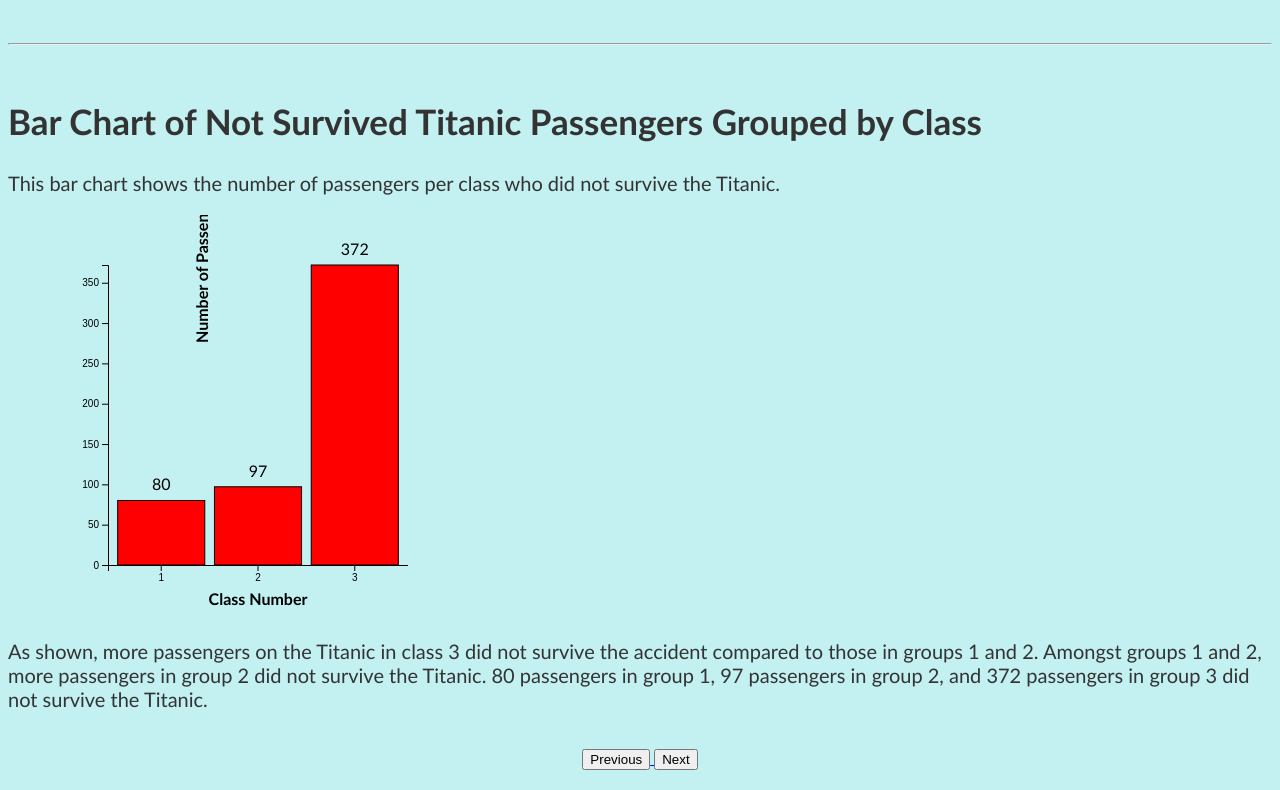
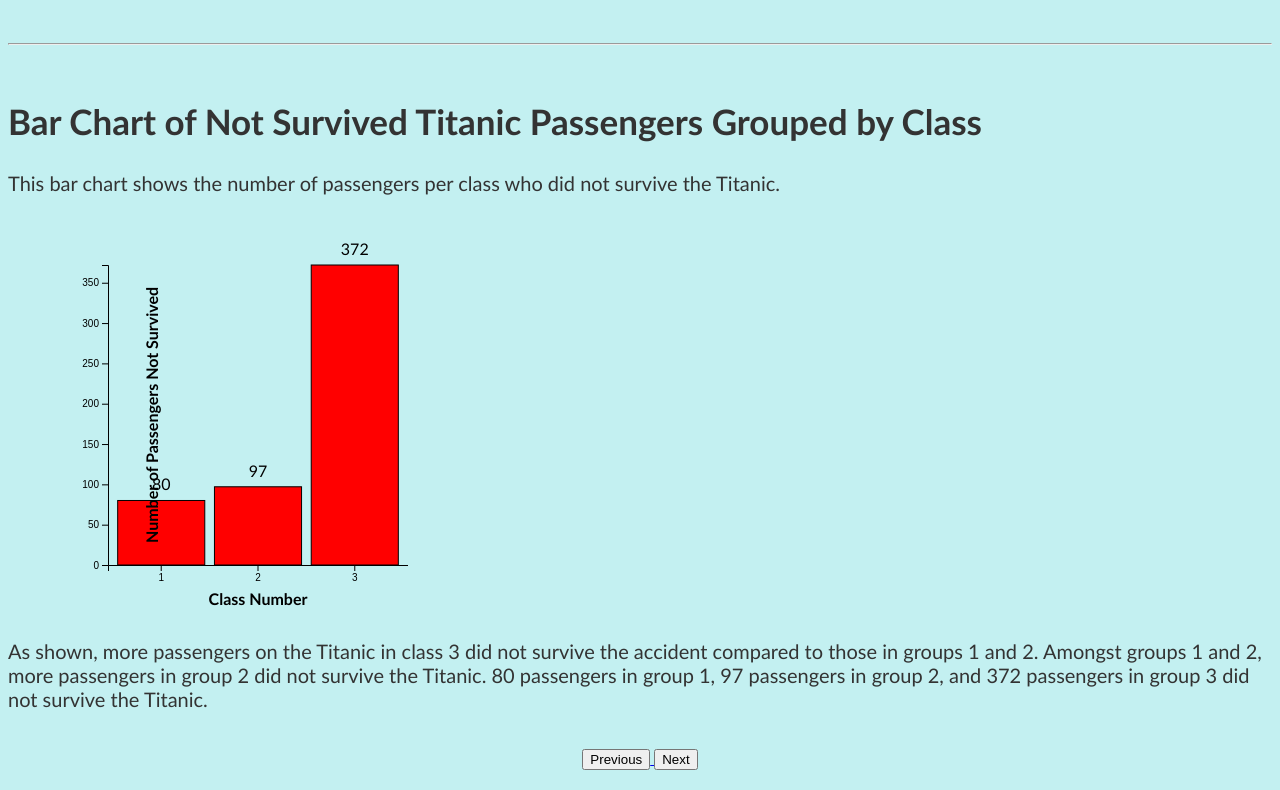
Before and after one commit to nisharamananathan/nisharamananathan.github.io, a plain HTML site: page graph2.html in a window 1280 px wide. Shown: the part 372-1162 px from the top of the page. Drawn offline with nearby package versions, Linux system fonts and the light colour scheme.

Commit message:
Update graph2.html

```diff
--- a/graph2.html
+++ b/graph2.html
@@ -165,8 +165,8 @@
 
                             svg.append("text")
                                 .attr("class", "axis-title")
-                                .attr("x", 0)
-                                .attr("y", height / 2)
+                                .attr("x", -200)
+                                .attr("y", 150)
                                 .attr("transform", "rotate(-90)")
                                 .text("Number of Passengers Not Survived");
                         }
```
